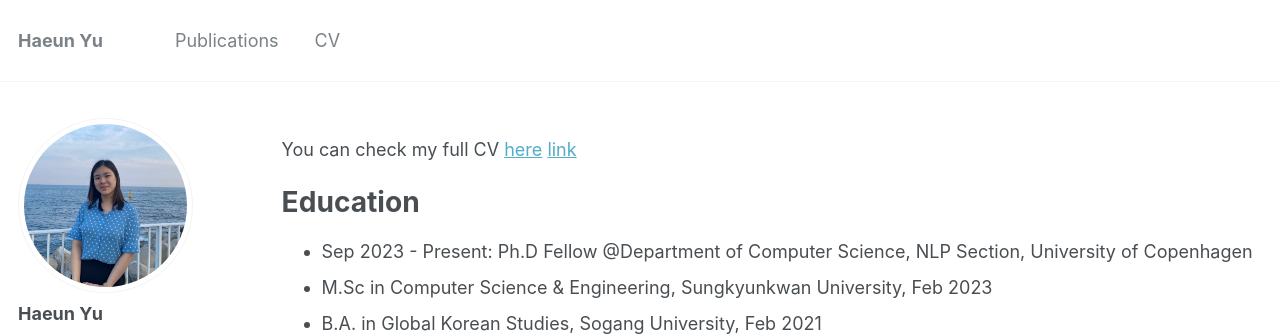
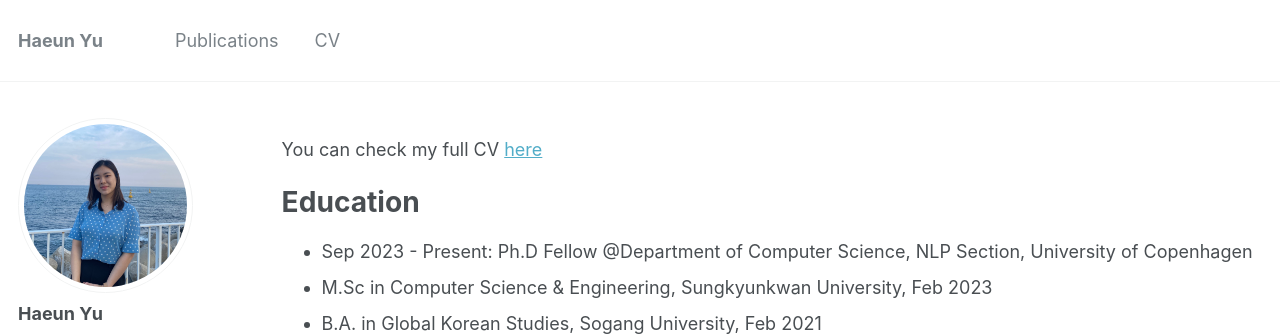
Before and after one commit to HaeunYu/haeunyu.github.io, a Jekyll site: the page built from _pages/cv.md, in a window 1280 px wide. Shown: the top 336 px of the page. Built offline with Jekyll 4.4.1, drawn with Linux system fonts in a browser that asks for light colours.

Commit message:
final cv

```diff
--- a/_pages/cv.md
+++ b/_pages/cv.md
@@ -9,8 +9,8 @@ redirect_from:
 
 {% include base_path %}
 
-You can check my full CV [here](https://github.com/HaeunYu/haeunyu.github.io/blob/main/files/paper1.pdf)
-<a href="../files/Haeun_cv_2024ver.pdf">link</a>
+You can check my full CV
+<a href="../files/Haeun_cv_2024ver.pdf">here</a>
 
 Education
 ======
```
